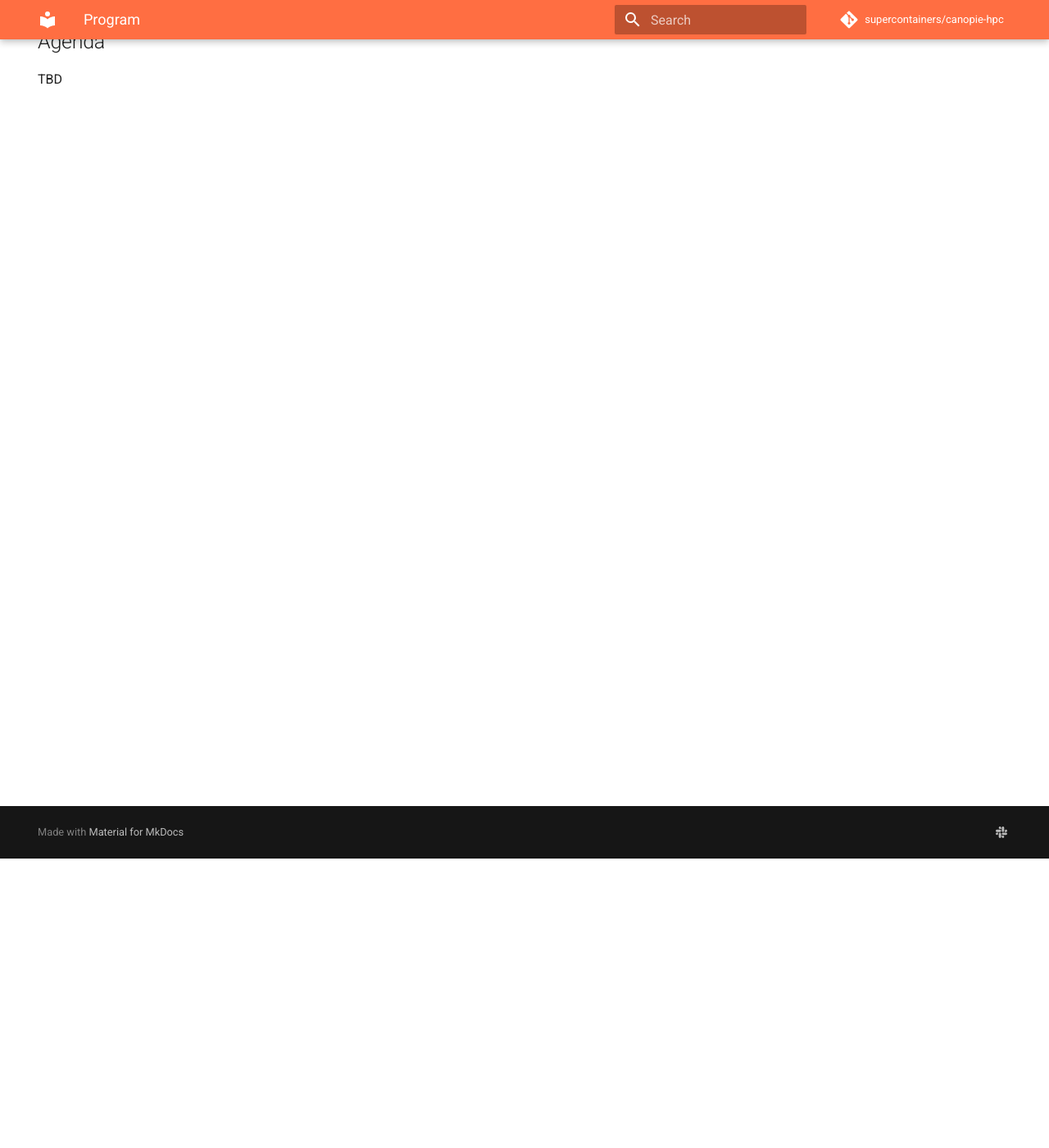
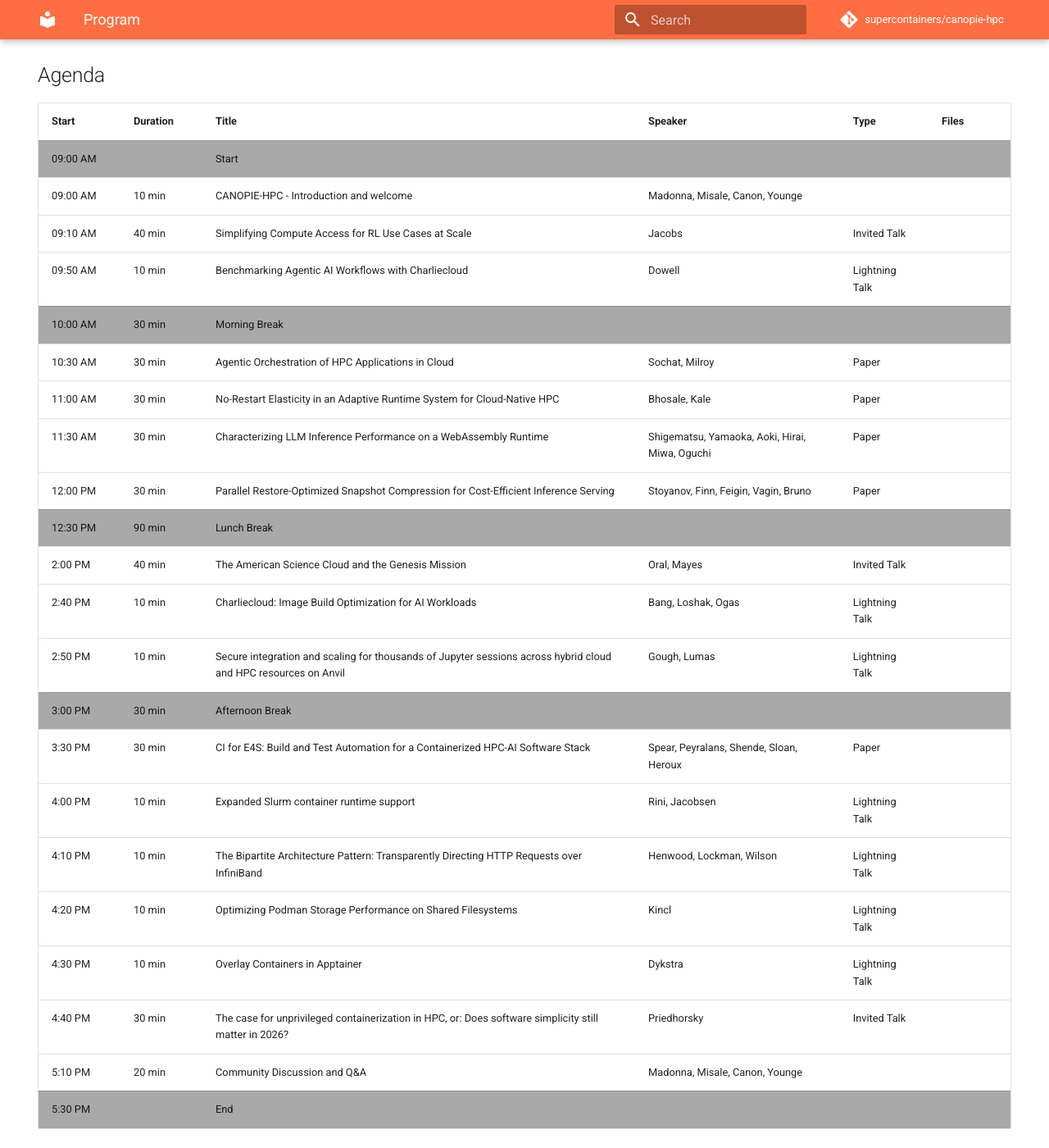
Before and after one commit to supercontainers/canopie-hpc, an MkDocs documentation site: the page built from docs/program.md, in a window 1280 px wide and 1400 px high, scrolled down 353 px. Shown: the whole window at 82% size. Built offline with MkDocs 1.6.1 and Material for MkDocs 9.7.7, drawn with Linux system fonts in a browser that asks for light colours; comment, search, counter and statistics services are not loaded.

Commit message:
Update program for 2026

```diff
--- a/docs/program.md
+++ b/docs/program.md
@@ -7,15 +7,13 @@ hide:
 ## CANOPIE-HPC 2026 Workshop Program
 November 16, 2026 - 9:00AM-5:30PM CST
 
-<!-- Room 275 -->
+Room W183b
 
 **Note all times listed are in CENTRAL STANDARD TIME (UTC–5)**
 
 ## Agenda
 
-TBD
-
-<!-- <table>
+<table>
 <thead>
   <tr>
     <th>Start</th>
@@ -34,19 +32,27 @@ TBD
     </tr>
     <tr>
         <td>09:00 AM</td>
-        <td>15 min</td>
+        <td>10 min</td>
         <td>CANOPIE-HPC - Introduction and welcome</td>
         <td>Madonna, Misale, Canon, Younge</td>
         <td></td>
-        <td><a href="https://github.com/supercontainers/canopie-hpc/blob/main/docs/slides/CANOPIE-HPC-SC25-intro.pdf">slides</a></td>
+        <td></td>
     </tr>
     <tr>
-        <td>09:15 AM</td>
-        <td>45 min</td>
-        <td>The Convergence of Containers and Kubernetes with HPC and Generative AI</td>
-        <td>Gupta, Jackson. Red Hat</td>
+        <td>09:10 AM</td>
+        <td>40 min</td>
+        <td>Simplifying Compute Access for RL Use Cases at Scale</td>
+        <td>Jacobs</td>
         <td>Invited Talk</td>
-        <td><a href="https://github.com/supercontainers/canopie-hpc/blob/main/docs/slides/The-Convergence-of-HPC-K8s-and-AI.pdf">slides</a></td>
+        <td></td>
+    </tr>
+    <tr>
+        <td>09:50 AM</td>
+        <td>10 min</td>
+        <td>Benchmarking Agentic AI Workflows with Charliecloud</td>
+        <td>Dowell</td>
+        <td>Lightning Talk</td>
+        <td></td>
     </tr>
     <tr style="background-color:#A9A9A9">
         <td>10:00 AM</td>
@@ -56,50 +62,34 @@ TBD
     <tr>
         <td>10:30 AM</td>
         <td>30 min</td>
-        <td>Experience Deploying Containerized GenAI Services at an HPC Center</td>
-        <td>Beltre, Ogden, Pedretti. Sandia National Laboratories</td>
-        <td><a href="https://dl.acm.org/doi/10.1145/3731599.3767356">Paper</a></td>
+        <td>Agentic Orchestration of HPC Applications in Cloud</td>
+        <td>Sochat, Milroy</td>
+        <td>Paper</td>
         <td></td>
     </tr>
     <tr>
         <td>11:00 AM</td>
         <td>30 min</td>
-        <td>Engine-Agnostic Model Hot-Swapping for Cost-Effective LLM Inference</td>
-        <td>Stoyanov (University of Oxford, Red Hat), Spišaková, Reber, Armour, Copik, Bruno</td>
-        <td><a href="https://dl.acm.org/doi/10.1145/3731599.3767354">Paper</a></td>
-        <td><a href="https://github.com/supercontainers/canopie-hpc/blob/main/docs/slides/Engine-Agnostic-Model-Hot-Swapping-for-Cost-Effective-LLM-Inference.pdf">slides</a></td>
+        <td>No-Restart Elasticity in an Adaptive Runtime System for Cloud-Native HPC</td>
+        <td>Bhosale, Kale</td>
+        <td>Paper</td>
+        <td></td>
     </tr>
     <tr>
         <td>11:30 AM</td>
-        <td>10 min</td>
-        <td>To Virtualize or Not to Virtualize: Experiences from Building Two Generations of Virtualized Infrastructure for LLM Training</td>
-        <td>Mohan, Chen, Chung, Welp, Seelam. IBM Research</td>
-        <td>Lightning talk</td>
-        <td><a href="https://github.com/supercontainers/canopie-hpc/blob/main/docs/slides/vela-canopie-workshop-2025.pdf">slides</a></td>
-    </tr>
-    <tr>
-        <td>11:40 AM</td>
-        <td>10 min</td>
-        <td>Dynamic Topology-Aware Scheduling in HPC Systems with Topograph</td>
-        <td>Shmulevich. NVIDIA Corporation</td>
-        <td>Lightning talk</td>
-        <td><a href="https://github.com/supercontainers/canopie-hpc/blob/main/docs/slides/Dynamic-Topology-Aware-Scheduling-in-HPC-Systems-with-Topograph.pdf">slides</a></td>
-    </tr>
-    <tr>
-        <td>11:50 AM</td>
-        <td>10 min</td>
-        <td>Evolving Sarus to augment Podman for HPC</td>
-        <td>Madonna, Cruz, Lee, Chesi. ETH Zurich, CSCS</td>
-        <td>Lightning talk</td>
-        <td><a href="https://github.com/supercontainers/canopie-hpc/blob/main/docs/slides/Sarus-Podman-CANOPIE-Nov25.pdf">slides</a></td>
+        <td>30 min</td>
+        <td>Characterizing LLM Inference Performance on a WebAssembly Runtime</td>
+        <td>Shigematsu, Yamaoka, Aoki, Hirai, Miwa, Oguchi</td>
+        <td>Paper</td>
+        <td></td>
     </tr>
     <tr>
         <td>12:00 PM</td>
         <td>30 min</td>
-        <td>Seamless End-to-End Containerized HPC Environments</td>
-        <td>Cook, Canon, Lavely, Margala. NERSC, Lawrence Berkeley National Laboratory</td>
-        <td><a href="https://dl.acm.org/doi/10.1145/3731599.3767355">Paper</a></td>
-        <td><a href="https://github.com/supercontainers/canopie-hpc/blob/main/docs/slides/Cook-Seamless-end-to-end-containerized-HPC-environments.pdf">slides</a></td>
+        <td>Parallel Restore-Optimized Snapshot Compression for Cost-Efficient Inference Serving</td>
+        <td>Stoyanov, Finn, Feigin, Vagin, Bruno</td>
+        <td>Paper</td>
+        <td></td>
     </tr>
     <tr style="background-color:#A9A9A9">
         <td>12:30 PM</td>
@@ -108,64 +98,87 @@ TBD
     </tr>
     <tr>
         <td>2:00 PM</td>
-        <td>30 min</td>
-        <td>Usability Evaluation of Cloud for HPC Applications</td>
-        <td>Sochat, Milroy, Sarkar, Marathe, Patki. Lawrence Livermore National Laboratory</td>
-        <td><a href="https://dl.acm.org/doi/10.1145/3731599.3767353">Paper</a></td>
-        <td><a href="https://github.com/supercontainers/canopie-hpc/blob/main/docs/slides/SC25-CANOPIE-Usability-Study-IM.pdf">slides</a></td>
+        <td>40 min</td>
+        <td>The American Science Cloud and the Genesis Mission</td>
+        <td>Oral, Mayes</td>
+        <td>Invited Talk</td>
+        <td></td>
     </tr>
     <tr>
-        <td>2:30 PM</td>
-        <td>30 min</td>
-        <td>An Elastic Job Scheduler for HPC Applications on the Cloud</td>
-        <td>Bhosale, Chandrasekar, Kale, Kokkila-Schumacher.
-University of Illinois at Urbana-Champaign, IBM Research</td>
-        <td><a href="https://dl.acm.org/doi/10.1145/3731599.3767358">Paper</a></td>
-        <td><a href="https://github.com/supercontainers/canopie-hpc/blob/main/docs/slides/Bhosale-CANOPIE-HPC25.pdf">slides</a></td>
+        <td>2:40 PM</td>
+        <td>10 min</td>
+        <td>Charliecloud: Image Build Optimization for AI Workloads</td>
+        <td>Bang, Loshak, Ogas</td>
+        <td>Lightning Talk</td>
+        <td></td>
+    </tr>
+    <tr>
+        <td>2:50 PM</td>
+        <td>10 min</td>
+        <td>Secure integration and scaling for thousands of Jupyter sessions across hybrid cloud and HPC resources on Anvil</td>
+        <td>Gough, Lumas</td>
+        <td>Lightning Talk</td>
+        <td></td>
     </tr>
     <tr style="background-color:#A9A9A9">
-        <td>3:00</td>
+        <td>3:00 PM</td>
         <td>30 min</td>
         <td colspan="4">Afternoon Break</td>
     </tr>
     <tr>
         <td>3:30 PM</td>
-        <td>10 min</td>
-        <td>Charliecloud with Nvidia GPUS via standards new and old</td>
-        <td>Phinney, Loshak. Los Alamos National Laboratory</td>
-        <td>Lightning talk</td>
+        <td>30 min</td>
+        <td>CI for E4S: Build and Test Automation for a Containerized HPC-AI Software Stack</td>
+        <td>Spear, Peyralans, Shende, Sloan, Heroux</td>
+        <td>Paper</td>
         <td></td>
     </tr>
     <tr>
-        <td>3:40 PM</td>
+        <td>4:00 PM</td>
         <td>10 min</td>
-        <td>Charliecloud as a Kubernetes Container Runtime</td>
-        <td>Loshak, Bielicke. Los Alamos National Laboratory</td>
-        <td>Lightning talk</td>
+        <td>Expanded Slurm container runtime support</td>
+        <td>Rini, Jacobsen</td>
+        <td>Lightning Talk</td>
         <td></td>
     </tr>
     <tr>
-        <td>3:50 PM</td>
-        <td>30 min</td>
-        <td>Towards Enabling Hostile Multi-tenancy in Kubernetes</td>
-        <td>Kanso, Oks, Mostafa, Virdi. Microsoft Corporation</td>
-        <td><a href="https://dl.acm.org/doi/10.1145/3731599.3767357">Paper</a></td>
+        <td>4:10 PM</td>
+        <td>10 min</td>
+        <td>The Bipartite Architecture Pattern: Transparently Directing HTTP Requests over InfiniBand</td>
+        <td>Henwood, Lockman, Wilson</td>
+        <td>Lightning Talk</td>
         <td></td>
     </tr>
     <tr>
         <td>4:20 PM</td>
-        <td>30 min</td>
-        <td>Evaluating HPK for Running Cloud-Native Workloads on Slurm Clusters</td>
-        <td>Chazapis, Vassilakis, Petsis, Marazakis, Bilas. Foundation for Research and Technology - Hellas</td>
-        <td><a href="https://dl.acm.org/doi/10.1145/3731599.3767352">Paper</a></td>
-        <td><a href="https://github.com/supercontainers/canopie-hpc/blob/main/docs/slides/Evaluating-HPK-for-Running-Cloud-Native-Workloads-on-Slurm-Clusters.pdf">slides</a></td>
+        <td>10 min</td>
+        <td>Optimizing Podman Storage Performance on Shared Filesystems</td>
+        <td>Kincl</td>
+        <td>Lightning Talk</td>
+        <td></td>
     </tr>
     <tr>
-        <td>4:50 PM</td>
-        <td>40 min</td>
-        <td>Community Discussion and Open Q&A</td>
+        <td>4:30 PM</td>
+        <td>10 min</td>
+        <td>Overlay Containers in Apptainer</td>
+        <td>Dykstra</td>
+        <td>Lightning Talk</td>
+        <td></td>
+    </tr>
+    <tr>
+        <td>4:40 PM</td>
+        <td>30 min</td>
+        <td>The case for unprivileged containerization in HPC, or: Does software simplicity still matter in 2026?</td>
+        <td>Priedhorsky</td>
+        <td>Invited Talk</td>
+        <td></td>
+    </tr>
+    <tr>
+        <td>5:10 PM</td>
+        <td>20 min</td>
+        <td>Community Discussion and Q&amp;A</td>
         <td>Madonna, Misale, Canon, Younge</td>
-        <td>Panel</td>
+        <td></td>
         <td></td>
     </tr>
     <tr style="background-color:#A9A9A9">
@@ -174,4 +187,4 @@ University of Illinois at Urbana-Champaign, IBM Research</td>
         <td colspan="4">End</td>
     </tr>
 </tbody>
-</table> -->
+</table>
```
